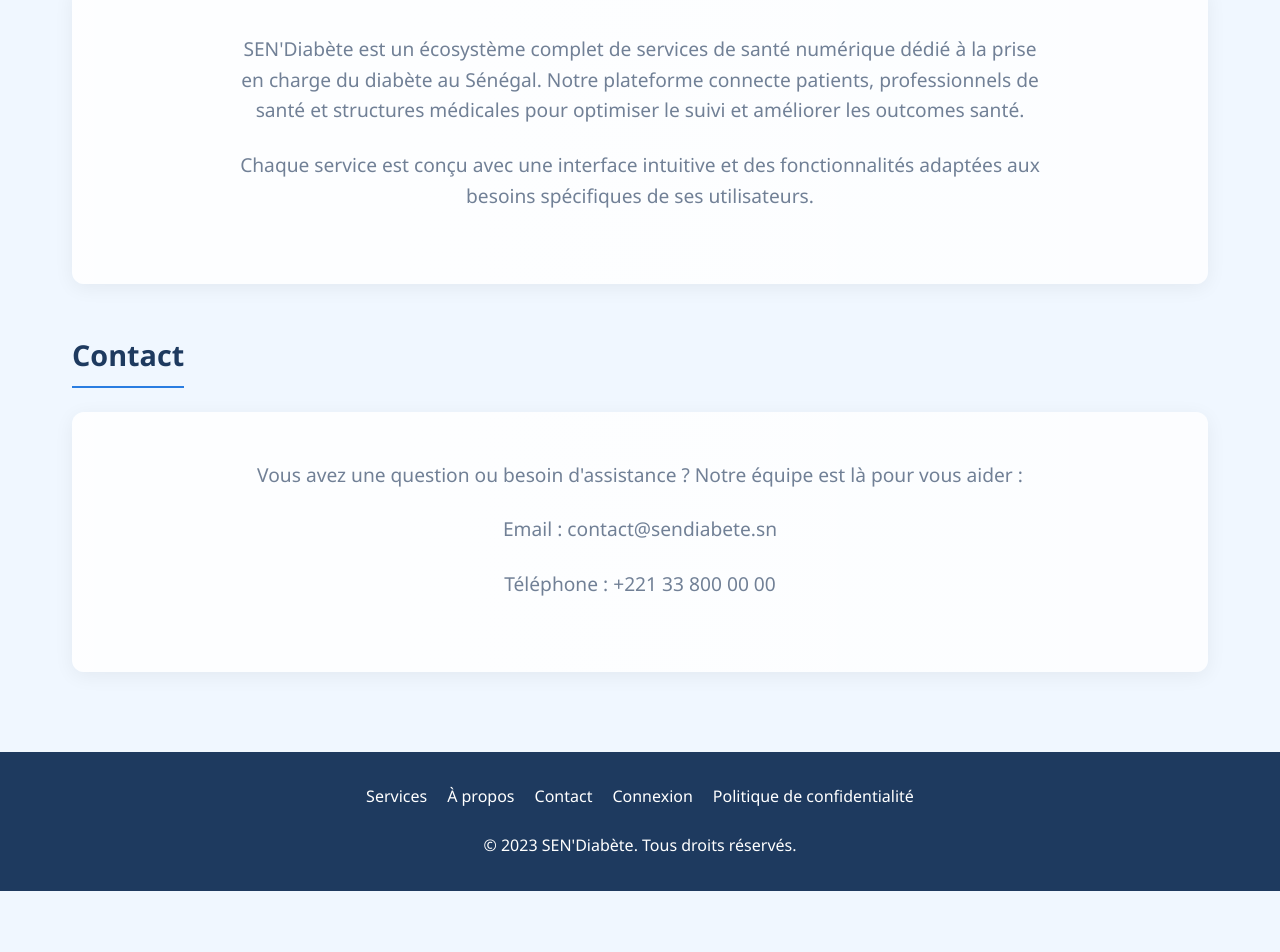
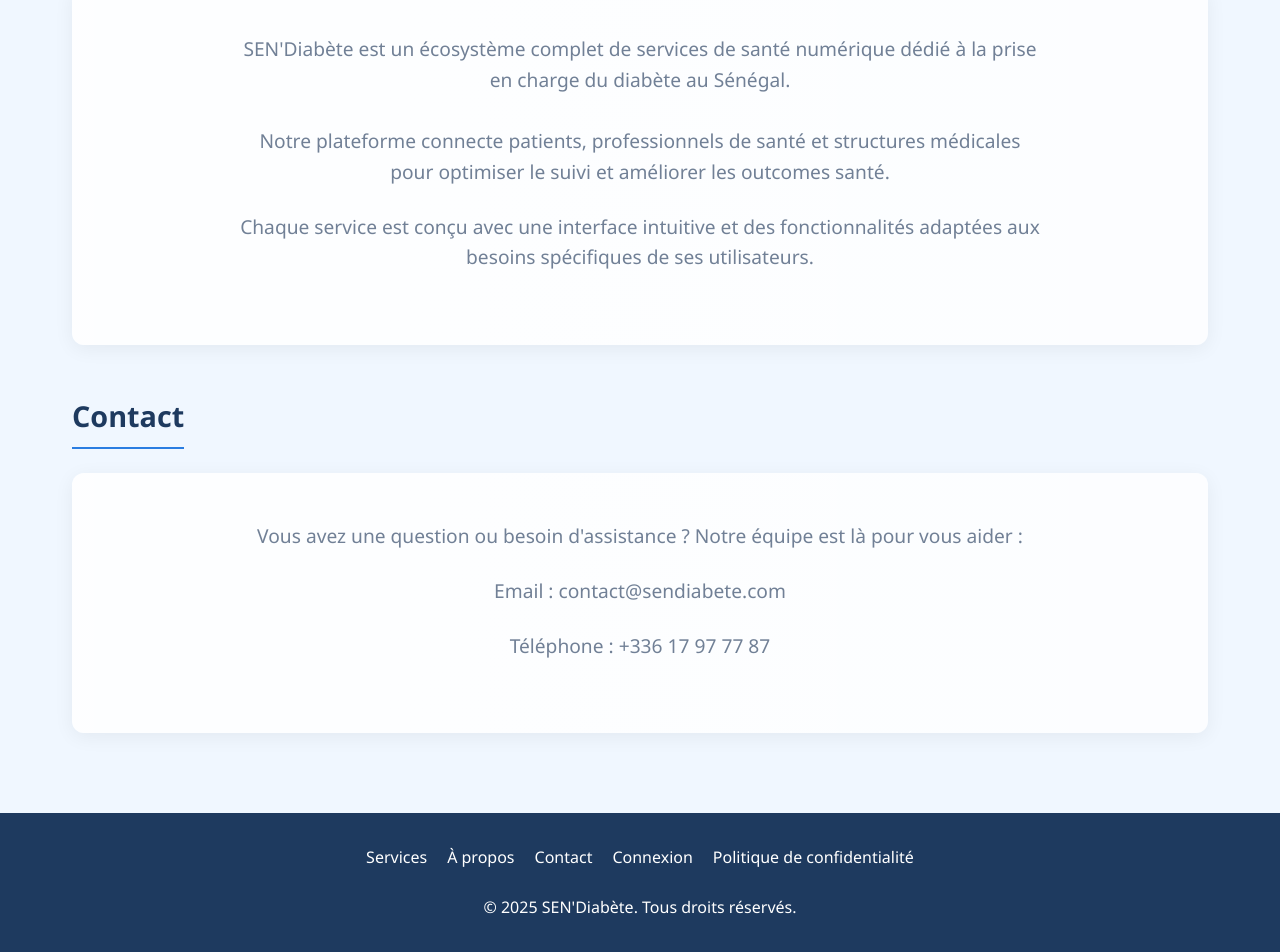
Before and after one commit to SEN-Diabete/Ecosysteme, a plain HTML site: page index.html in a window 1280 px wide. Shown: the part 1618-2570 px from the top of the page. Before the commit the page ends 2509 px from the top, so only its background shows below. Drawn offline with Linux system fonts and the light colour scheme.

Commit message:
Update index.html

```diff
--- a/index.html
+++ b/index.html
@@ -367,7 +367,7 @@
     <main>
         <section class="hero">
             <h2>Écosystème SEN'Diabète</h2>
-            <p>Une plateforme complète de services de santé dédiée à la prise en charge du diabète au Sénégal et pour la diaspora</p>
+            <p>Une plateforme complète de services de santé dédiée à la prise en charge du diabète au Sénégal</p>
             <a href="login.html" class="btn-hero">Accéder à mes services</a>
         </section>
 
@@ -467,7 +467,7 @@
         <section class="services-section" id="about">
             <h2 class="section-title">À propos de SEN'Diabète</h2>
             <div class="hero">
-                <p>SEN'Diabète est un écosystème complet de services de santé numérique dédié à la prise en charge du diabète au Sénégal. Notre plateforme connecte patients, professionnels de santé et structures médicales pour optimiser le suivi et améliorer les outcomes santé.</p>
+                <p>SEN'Diabète est un écosystème complet de services de santé numérique dédié à la prise en charge du diabète au Sénégal. <br> <br>Notre plateforme connecte patients, professionnels de santé et structures médicales pour optimiser le suivi et améliorer les outcomes santé.</p>
                 <p>Chaque service est conçu avec une interface intuitive et des fonctionnalités adaptées aux besoins spécifiques de ses utilisateurs.</p>
             </div>
         </section>
@@ -476,8 +476,8 @@
             <h2 class="section-title">Contact</h2>
             <div class="hero">
                 <p>Vous avez une question ou besoin d'assistance ? Notre équipe est là pour vous aider :</p>
-                <p>Email : contact@sendiabete.sn</p>
-                <p>Téléphone : +221 33 800 00 00</p>
+                <p>Email : contact@sendiabete.com</p>
+                <p>Téléphone : +336 17 97 77 87</p>
             </div>
         </section>
     </main>
@@ -491,7 +491,7 @@
                 <a href="login.html">Connexion</a>
                 <a href="#">Politique de confidentialité</a>
             </div>
-            <p>&copy; 2023 SEN'Diabète. Tous droits réservés.</p>
+            <p>&copy; 2025 SEN'Diabète. Tous droits réservés.</p>
         </div>
     </footer>
 </body>
```
